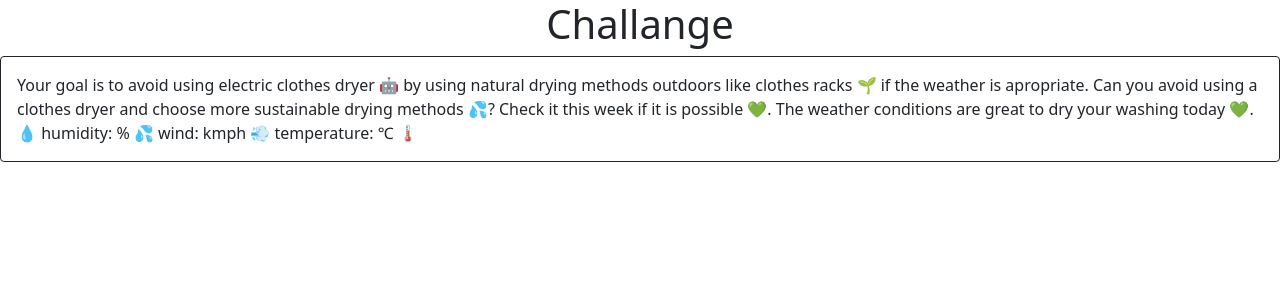
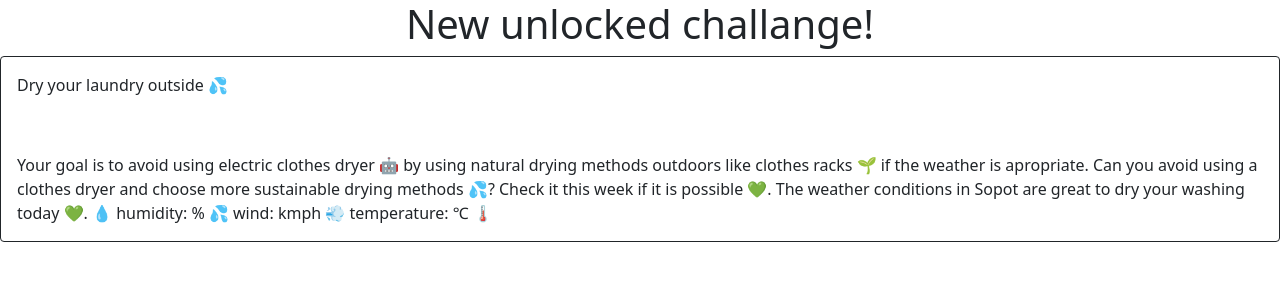
Before and after one commit to dorota-ostrowska/my_energy_masters_thesis, a Flask app: page /challanges/2 in a window 1280 px wide. Shown: the top 300 px of the page. Run offline with Flask 3, Linux system fonts and the light colour scheme; a user stored in the database is signed in; data comes from the database, SQL or seed files in the repository; data that the repository does not hold is empty.

Commit message:
refactor of challanges

```diff
--- a/website/customized_tasks.py
+++ b/website/customized_tasks.py
@@ -1,4 +1,5 @@
 import requests
+from website.models import Address
 from website.secret import WEATHER_API_KEY
 
 from website.configuration_guide import MAC, WINDOWS
@@ -19,33 +20,39 @@
         temperature = response_json["current"]["temp_c"]
         if humidity > 60:
             return (
-                f"The weather conditions aren't good to dry your washing, it's too wet ({humidity}%). "
+                f"The weather conditions in {city} aren't good to dry your washing, it's too wet ({humidity}%). "
                 "Try to do this task another day! 😉"
             )
         elif wind > 30:
             return (
-                f"The weather conditions aren't good to dry your washing, it's too windy ({wind} kmph). "
+                f"The weather conditions in {city} aren't good to dry your washing, it's too windy ({wind} kmph). "
                 "Try to do this task another day! 😉"
             )
         elif temperature < 10:
             return (
-                f"The weather conditions aren't good to dry your washing, it's too cold ({temperature}℃). "
+                f"The weather conditions in {city} aren't good to dry your washing, it's too cold ({temperature}℃). "
                 "Try to do this task another day! 😉"
             )
         else:
             return (
-                "The weather conditions are great to dry your washing today 💚. "
+                f"The weather conditions in {city} are great to dry your washing today 💚. "
                 f"\n💧 humidity: {humidity}% 💦 wind: {wind} kmph 💨 temperature: {temperature}℃ 🌡️"
             )
     else:
-        return "You have to check the weather conditions on your own because there is a problem with app."
+        return f"You have to check the weather conditions in {city} on your own because there is a problem with app."
 
 
 def get_task_dry_laundry_outside(description_template: str, user: str) -> str:
     """
     Returns a task description with information on weather conditions in user's location.
     """
-    return description_template.format(weather_today=(_check_weather('Warsaw')))
+    address = (
+        Address.query
+        .filter_by(id_address=user.id_clients_mailing_address)
+        .with_entities(Address.city)
+        .first()
+    )
+    return description_template.format(weather_today=(_check_weather(address[0])))
 
 
 def _get_savings_on_bulbs(number_of_rooms: int) -> dict:
--- a/website/templates/challanges.html
+++ b/website/templates/challanges.html
@@ -7,7 +7,7 @@
 <br/ >
 <h2>Current challanges</h2>
 <div id="challanges">
-  {% for challange in unfinished_challanges %}
+  {% for challange in challanges_unlocked %}
   <div class="card border-dark">
     <div class="card-body">
       <div class="card-text">{{challange[0]}}</div>
@@ -33,7 +33,7 @@
 
 <h2>Available challanges</h2>
 <div id="challanges">
-  {% for challange in challanges_not_unlocked %}
+  {% for challange in challanges_locked %}
   <div class="card border-dark">
     <div class="card-body">
       <div class="card-text">{{challange[0]}}</div>
--- a/website/templates/new_task.html
+++ b/website/templates/new_task.html
@@ -3,9 +3,13 @@
     rel="stylesheet"
     integrity="sha384-EVSTQN3/azprG1Anm3QDgpJLIm9Nao0Yz1ztcQTwFspd3yD65VohhpuuCOmLASjC"
     crossorigin="anonymous" />
-<h1 align="center">Challange</h1>
+<h1 align="center">New unlocked challange!</h1>
 <div id="challanges">
   <div class="card border-dark">
+        <div class="card-body">
+      <div class="card-text">{{task_name}}</div>
+    </div>
+    <br/ >
     <div class="card-body">
       <div class="card-text">{{task_desciption}}</div>
     </div>
--- a/website/views.py
+++ b/website/views.py
@@ -1,9 +1,9 @@
 from flask import Blueprint, flash, jsonify, render_template, request, redirect, url_for
-from flask_login import login_required, current_user
+from flask_login import login_required, current_user, logout_user
 
 from website.customized_tasks import get_task_dry_laundry_outside, get_task_replace_bulbs, get_task_sleep_mode
 
-from .models import Post, Client, Comment, Favourite, CustomizedChallange, Challange
+from .models import Post, Client, Comment, Favourite, CustomizedChallange, Challange, Address
 from . import db
 from .utils import get_next_id
 from datetime import date, timedelta
@@ -15,37 +15,26 @@
 @views.route("/")
 @views.route("/home")
 def home():
+    logout_user()
     return render_template("home.html", user=current_user)
 
 
 @views.route("/forum")
 @login_required
 def forum():
+    """
+    Displays all posts.
+    """
     posts = Post.query.all()
     return render_template("forum.html", user=current_user, posts=posts)
 
 
-@views.route("/challanges")
-@login_required
-def challanges():
+def _get_unlocked_challenges(id_client: str) -> list[tuple[str, str]]:
     """
-    Displays all available challanges for logged in user.
+    Returns a list of tuples with names and customized descriptions of challenges
+    to display them on a website.
     """
-    challanges_not_unlocked_query = f"""
-        with challanges_started as (select c.name, c.id_challange
-        from challange as c
-        inner join customizedchallange as cc
-        on cc.id_challange = c.id_challange
-        inner join client as cli
-        on cli.id_client = cc.id_client
-        where cli.id_client = {current_user.id_client})
-        select c.name, c.id_challange
-        from challange as c
-        EXCEPT
-        select name, id_challange from challanges_started
-    """
-    challanges_not_unlocked = db.session.execute(text(challanges_not_unlocked_query)).fetchall()
-    unfinished_challanges_query = f"""
+    unfinished_challanges_query: str = f"""
         select c.name, c.description, c.customizing_function
         from challange as c
         inner join customizedchallange as cc
@@ -54,23 +43,61 @@
         on cli.id_client = cc.id_client
         inner join address as a
         on a.id_address = cli.id_clients_mailing_address
-        where cli.id_client = {current_user.id_client}
+        where cli.id_client = {id_client}
         and (cc.is_done is false or cc.is_done is null)
         and '{date.today()}' between cc.start_date and cc.end_date;
     """
-    unfinished_challanges = db.session.execute(text(unfinished_challanges_query)).fetchall()
+    unlocked_challanges: list[tuple[str, str, str]] = db.session.execute(text(unfinished_challanges_query)).fetchall()
+    unlocked_challanges_customized: list[tuple[str, str]] = _customize_task_desciptions(unlocked_challanges)
+    return unlocked_challanges_customized
 
-    unfinished_challanges_customized = _customize_task_desciptions(unfinished_challanges)
+
+def _get_locked_challanges(id_client: str) -> list[tuple[str, int]]:
+    """
+    Returns a list of tuples with names and IDs of locked challanges.
+    """
+    challanges_locked_query: str = f"""
+        with challanges_started as (select c.name, c.id_challange
+        from challange as c
+        inner join customizedchallange as cc
+        on cc.id_challange = c.id_challange
+        inner join client as cli
+        on cli.id_client = cc.id_client
+        where cli.id_client = {id_client})
+        select c.name, c.id_challange
+        from challange as c
+        EXCEPT
+        select name, id_challange from challanges_started
+    """
+    return db.session.execute(text(challanges_locked_query)).fetchall()
+
+
+@views.route("/challanges")
+@login_required
+def challanges():
+    """
+    Displays all locked, available challenge names for logged in user
+    and current, unfinished, unlocked task names and desciptions.
+    Locked tasks have a deliberately hidden task description to arouse
+    interest and create mystery.
+    """
     return render_template("challanges.html",
-                           challanges_not_unlocked=challanges_not_unlocked,
-                           unfinished_challanges=unfinished_challanges_customized)
+                           challanges_locked=_get_locked_challanges(current_user.id_client),
+                           challanges_unlocked=_get_unlocked_challenges(current_user.id_client)
+                           )
 
-def _customize_task_desciptions(challanges):
+
+def _customize_task_desciptions(challenges: list[tuple[str, str, str]]) -> list[tuple[str, str]]:
     """
-    challanges - list[tuple] - name, description, customizing function
+    Takes a list of tuples with names and template descriptions of challenges.
+    Changes those templates to customized task descriptions.
+    Argument 'challenges' contains list of tuples with name, description, customizing function
+    of challenge.
+    This function uses global() to call customizing function to change template to customized
+    description.
     """
     challanges_customized = []
-    for name, template, customizing_function in challanges:
+    for name, template, customizing_function in challenges:
         challanges_customized.append((name, globals()[customizing_function](template, current_user)))
     return challanges_customized
 
@@ -84,6 +111,9 @@
 @views.route("/forum/create-post", methods=["GET", "POST"])
 @login_required
 def create_post():
+    """
+    Creates a new post in database and next redirects user to a view of all posts.
+    """
     if request.method == "POST":
         post_content = request.form.get("text")
         if not post_content:
@@ -101,15 +131,17 @@
     return render_template("create_post.html", user=current_user)
 
 
-@views.route("/challanges/<id_challange>")
-@login_required
-def try_challange(id_challange):
+def _add_challenge_to_customized_challenge(id_challenge: int) -> None:
+    """
+    It is called after clicking 'try' by user on a challenge.
+    Adds the challenge to the customizedchallenge table.
+    """
     today: date = date.today()
     next_week: date = today + timedelta(days=7)
     customized_challange = CustomizedChallange(
         id_customized_challange = get_next_id(db, CustomizedChallange.id_customized_challange),
         id_client = current_user.id_client,
-        id_challange = id_challange,
+        id_challange = id_challenge,
         is_done = False,
         points_scored = 0,
         start_date = today,
@@ -117,15 +149,35 @@
     )
     db.session.add(customized_challange)
     db.session.commit()
-    unlocked_task_query = f"""
-        select c.name, c.description, c.customizing_function
-        from challange as c
-        where c.id_challange = {id_challange}
+
+
+def _get_task_customized_desciption(id_challenge: int) -> list[tuple[str, str]]:
     """
-    unlocked_task = db.session.execute(text(unlocked_task_query)).fetchall()
-    task_desciption = _customize_task_desciptions(unlocked_task)[0][1]
+    Gets a name and a customized description of fresh unlocked challange.
+    """
+    fresh_unlocked_task = (
+        Challange.query
+        .filter_by(id_challange=id_challenge)
+        .with_entities(Challange.name, Challange.description, Challange.customizing_function)
+        .first()
+    )
+    return _customize_task_desciptions([(fresh_unlocked_task.name, fresh_unlocked_task.description, fresh_unlocked_task.customizing_function)])
+
+
+@views.route("/challanges/<id_challange>")
+@login_required
+def try_challange(id_challange: int):
+    """
+    Creates a new record in CustomizedChallenge table.
+    Displays a new unlocked task description.
+    """
+    _add_challenge_to_customized_challenge(id_challange)
+    name: str
+    description: str
+    name, description = _get_task_customized_desciption(id_challange)[0]
     return render_template(
-        "new_task.html", customized_challange=customized_challange, task_desciption=task_desciption)
+        "new_task.html", task_name=name, task_desciption=description)
+
 
 @views.route("/forum/delete-post/<id_post>")
 @login_required
```
Also changed, not shown: 1 other file.
